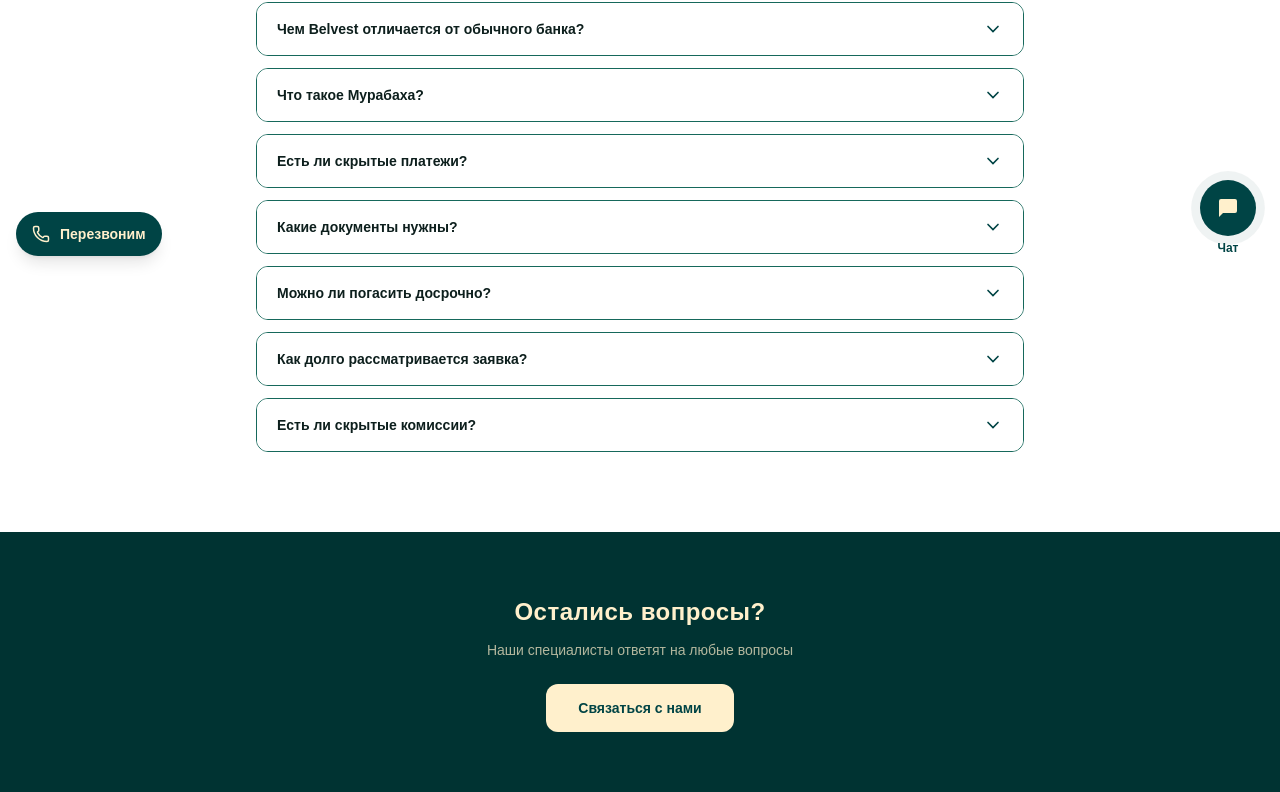
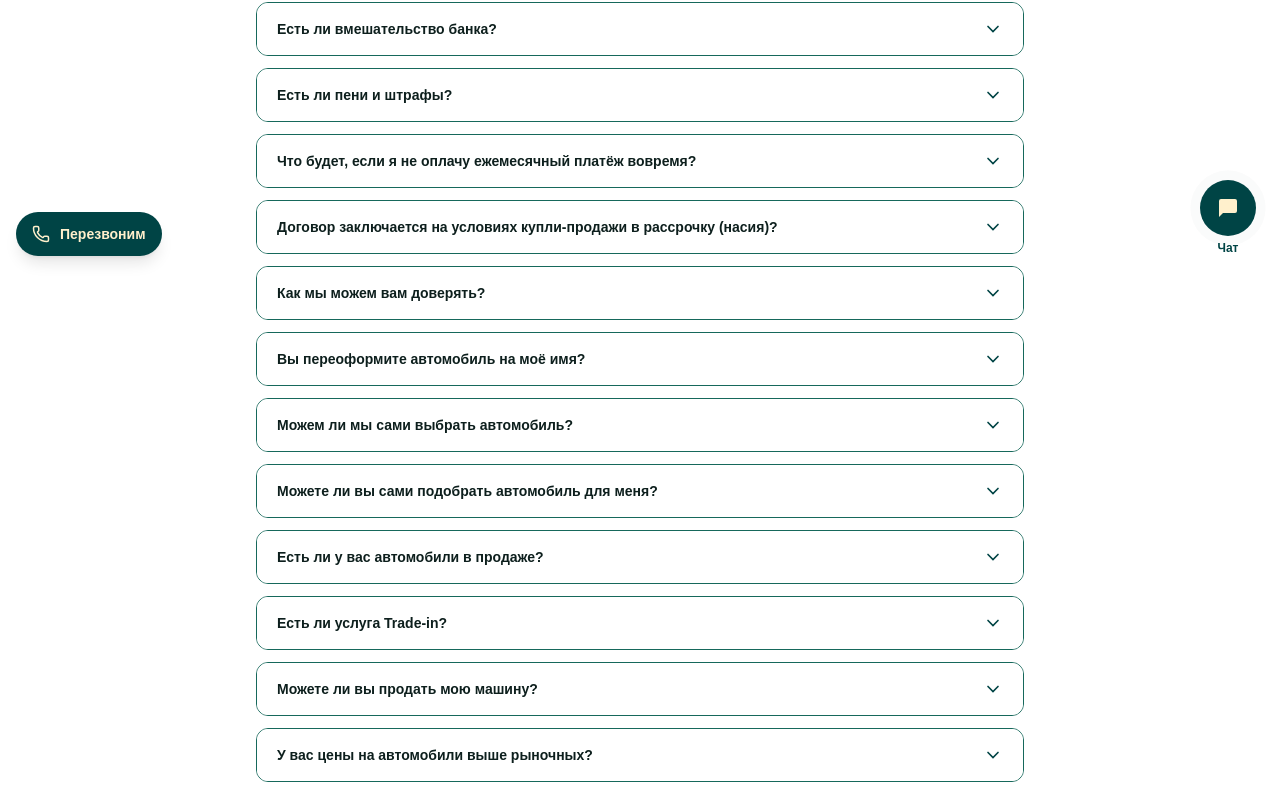
Before and after one commit to ikromov098/belvestuz, a Next.js app: page /faq in a window 1280 px wide. Shown: the part 520-1312 px from the top of the page. Built offline with nearby package versions, Linux system fonts and the light colour scheme; a web font is replaced by a local one.

Commit message:
brand and content update

```diff
--- a/src/app/faq/page.tsx
+++ b/src/app/faq/page.tsx
@@ -8,62 +8,110 @@ import { useLanguage } from '@/context/LanguageContext';
 const FAQS_BY_LANG: Record<'ru' | 'uz', { q: string; a: string }[]> = {
   ru: [
     {
-      q: 'Чем Belvest отличается от обычного банка?',
-      a: 'Belvest работает по принципу финансирования, основанного на ценностях. Мы не начисляем проценты — вместо этого используем фиксированную наценку (Мурабаха) или аренду с правом выкупа (Иджара). Полная стоимость известна до подписания договора и не меняется.',
+      q: 'Есть ли вмешательство банка?',
+      a: 'Средства привлекаются от учредителя и инвесторов.',
     },
     {
-      q: 'Что такое Мурабаха?',
-      a: 'Мурабаха — структура финансирования с фиксированной наценкой. Мы покупаем товар и продаём вам по заранее согласованной цене. Наценка известна с самого начала и не увеличивается. Никаких процентов.',
+      q: 'Есть ли пени и штрафы?',
+      a: 'Пени и штрафов нет.',
     },
     {
-      q: 'Есть ли скрытые платежи?',
-      a: 'Нет. Полная стоимость фиксируется при оформлении и указывается в договоре. Никаких скрытых комиссий или изменения суммы в процессе выплат.',
+      q: 'Что будет, если я не оплачу ежемесячный платёж вовремя?',
+      a: 'Необходимо предупредить организацию за 1-2 дня. Однако такая ситуация не может носить систематический характер.',
     },
     {
-      q: 'Какие документы нужны?',
-      a: 'Паспорт гражданина Узбекистана, ПИНФЛ, справка о доходах. Для юр. лиц: устав, свидетельство о регистрации.',
+      q: 'Договор заключается на условиях купли-продажи в рассрочку (насия)?',
+      a: 'Да, договор заключается на условиях купли-продажи в рассрочку (насия) и проверен квалифицированными юристами.',
     },
     {
-      q: 'Можно ли погасить досрочно?',
-      a: 'Да, досрочное погашение возможно в любой момент без штрафов.',
+      q: 'Как мы можем вам доверять?',
+      a: 'Мы дорожим удовлетворённостью наших клиентов и после окончания срока переоформляем автомобиль на их имя без лишних хлопот.',
     },
     {
-      q: 'Как долго рассматривается заявка?',
-      a: 'Обычно 1 рабочий день. Сложные случаи — до 3 дней.',
+      q: 'Вы переоформите автомобиль на моё имя?',
+      a: 'Это зависит от первоначального взноса за автомобиль и от собеседования с вами.',
     },
     {
-      q: 'Есть ли скрытые комиссии?',
-      a: 'Нет. Полная стоимость указывается при оформлении заявки. Никаких скрытых платежей.',
+      q: 'Можем ли мы сами выбрать автомобиль?',
+      a: 'Да, конечно, вы можете выбрать у нас или в любом другом автосалоне по вашему желанию.',
+    },
+    {
+      q: 'Можете ли вы сами подобрать автомобиль для меня?',
+      a: 'Многие наши клиенты из-за нехватки времени в большинстве случаев доверяют это нам. В этом случае мы уточняем у клиента, какой автомобиль, цвет, пробег и подобные детали, а затем предлагаем несколько вариантов исходя из запроса.',
+    },
+    {
+      q: 'Есть ли у вас автомобили в продаже?',
+      a: 'На нашей стоянке есть автомобили разных типов, и вы можете не только оформить их в рассрочку, но и купить за наличные — это значит, что цены конкурентоспособны.',
+    },
+    {
+      q: 'Есть ли услуга Trade-in?',
+      a: 'Да, есть: мы оцениваем ваш автомобиль, и если цена вас устраивает, мы его выкупаем, после чего вы можете оформить Trade-in на автомобиль, который есть у нас.',
+    },
+    {
+      q: 'Можете ли вы продать мою машину?',
+      a: 'Конечно, у нас есть услуга продажи, и она бесплатна.',
+    },
+    {
+      q: 'У вас цены на автомобили выше рыночных?',
+      a: 'Наоборот, цены ниже рыночных, чтобы оставаться конкурентоспособными.',
+    },
+    {
+      q: 'Процент — это харам? Странный вопрос.',
+      a: 'Понятие процента не всегда означает ростовщичество. Процент означает 1/100 часть чего-либо. В Belvest вы можете приобрести автомобиль в рассрочку с годовой наценкой 22%.',
     },
   ],
   uz: [
     {
-      q: 'Belvest oddiy bankdan nimasi bilan farq qiladi?',
-      a: "Belvest qadriyatlarga asoslangan moliyalashtirish tamoyili asosida ishlaydi. Biz foiz undirmaymiz — buning o'rniga qat'iy ustama (Murabaha) yoki sotib olish huquqi bilan ijara (Ijara) qo'llaymiz. To'liq narx shartnoma imzolanishidan oldin ma'lum bo'ladi va o'zgarmaydi.",
+      q: "Bank aralashuvi yo'qmi?",
+      a: 'Pul tasischi, investorlar tarafidan jalb qilingan.',
     },
     {
-      q: 'Murabaha nima?',
-      a: "Murabaha — qat'iy ustamali moliyalashtirish tuzilmasi. Biz tovarni sotib olamiz va sizga oldindan kelishilgan narxda sotamiz. Ustama boshidanoq ma'lum va oshmaydi. Hech qanday foiz yo'q.",
+      q: "Peni va jarimalar yo'qmi?",
+      a: "Peni va jarimalar yo'q.",
     },
     {
-      q: "Yashirin to'lovlar bormi?",
-      a: "Yo'q. To'liq narx rasmiylashtirishda qat'iylashtiriladi va shartnomada ko'rsatiladi. To'lovlar davomida hech qanday yashirin komissiya yoki summa o'zgarishi yo'q.",
+      q: "Oylik to'lovni vaqtida to'lamasam nima bo'ladi?",
+      a: "Tashkilotni 1 yoki 2 kun oldin ogohlantirish zarur. Faqat bu holat surunkali bo'lishi mumkin emas.",
     },
     {
-      q: 'Qanday hujjatlar kerak?',
-      a: "O'zbekiston fuqarosining pasporti, PINFL, daromad to'g'risidagi ma'lumotnoma. Yuridik shaxslar uchun: ustav, ro'yxatdan o'tkanlik guvohnomasi.",
+      q: 'Shartnoma Nasiya savdo shartlari asosida tuziladimi?',
+      a: "Ha, Shartnoma Nasiya savdo shartlari asosida tuzilgan va malakali yuristlar tarafidan ham o'rganib chiqilgan.",
     },
     {
-      q: "Muddatidan oldin to'lash mumkinmi?",
-      a: "Ha, muddatidan oldin to'lash istalgan vaqtda jarimasiz amalga oshiriladi.",
+      q: 'Sizlarga qanday ishonishimiz mumkin?',
+      a: "Bizni, xaridorlarimiz mamnunligi va muddat tugagach mashinalarini nomlariga ortiqcha bosh og'riqsiz rasmiylashtirib berishimizdan.",
     },
     {
-      q: "Ariza qancha vaqt ko'rib chiqiladi?",
-      a: "Odatda 1 ish kuni. Murakkab holatlar — 3 kungacha.",
+      q: "Avtomobilni nomimizga o'tkazib berasizmi?",
+      a: "Avtomobilni boshlang'ich to'lovi va siz bilan o'tadigan suhbatga bog'liq.",
     },
     {
-      q: 'Yashirin komissiyalar bormi?',
-      a: "Yo'q. To'liq narx ariza rasmiylashtirishda ko'rsatiladi. Hech qanday yashirin to'lovlar yo'q.",
+      q: "Avtomobilni o'zimiz tanlasak bo'ladimi?",
+      a: 'Ha, albatta siz bizdan yoki boshqa istagan avtosalondan tanlashingiz mumkin.',
+    },
+    {
+      q: "Avtomobilni o'zingiz tanlab berolasizmi?",
+      a: "Ko'p mijozlarimiz vaqti yo'qligi sababidan bu ishni aksar holatlarda bizga ishonib topshirishadi. Bunda mijozdan aniqlik bilan qanday avto, rangi, bosib o'tgan masofasi va shunga o'xshash savollarni berib aniqlab, so'ngra talabga qarab bir nechta takliflar beramiz.",
+    },
+    {
+      q: "O'zingizda sotuvda avtomobillar bormi?",
+      a: "Avtoparkimizda har xil turdagi avtomobillar mavjud, bizdan nafaqat bo'lib to'lashga, balki naqd savdoga ham olsangiz bo'ladi, bu degani narxlar raqobatdoshdir.",
+    },
+    {
+      q: 'Trade-in xizmati bormi?',
+      a: "Ha bor, bunda biz avtomobilingizni narxlab sizga maqul bo'lsa sotib olamiz, so'ngra bizdagi turgan avtomobilga Trade-in qilishingiz mumkin bo'ladi.",
+    },
+    {
+      q: 'Mashinamni sotib bera olasizmi?',
+      a: 'Albatta, bizda sotib berish xizmati bor va u tekin.',
+    },
+    {
+      q: 'Sizlarda avtomobil narxlari bozordan qimmatmi?',
+      a: "Aksincha, raqobatdosh bo'lish maqsadida narxlar bozordan arzonroq.",
+    },
+    {
+      q: 'Foiz haromku. Tajubli savol.',
+      a: "Foiz tushunchasi har doim sudxo'rlik ma'nosini anglatmaydi. Foiz biror narsaning 1/100 qismi degan ma'noni anglatadi. Belvestda yillik 22% ustama bilan bo'lib to'lashga avtomobil xarid qilishingiz mumkin.",
     },
   ],
 };
```
